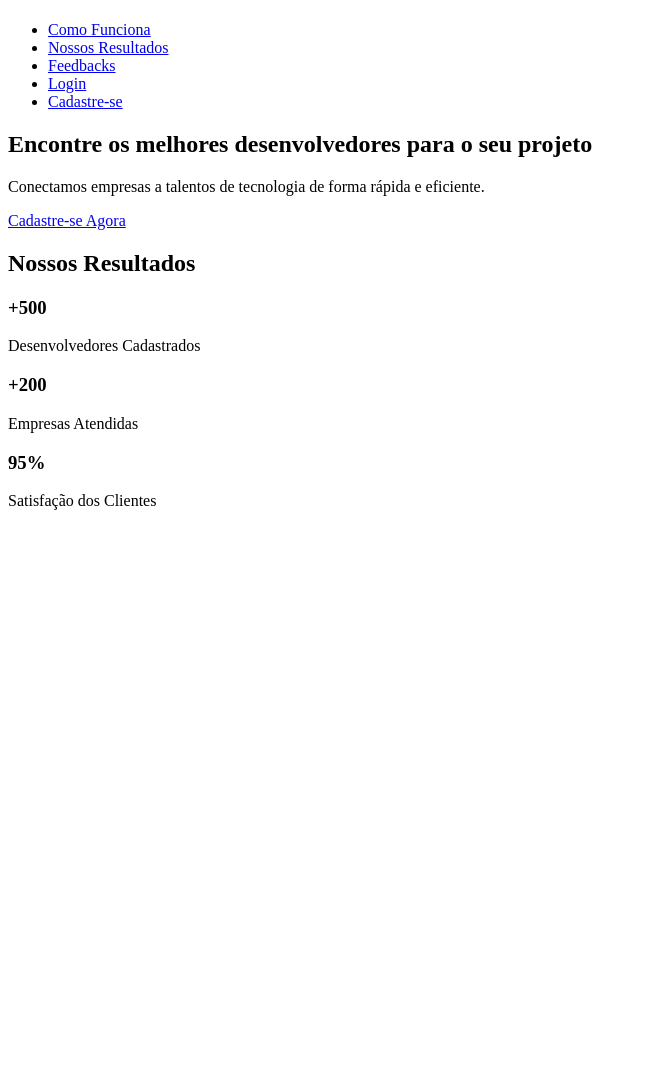
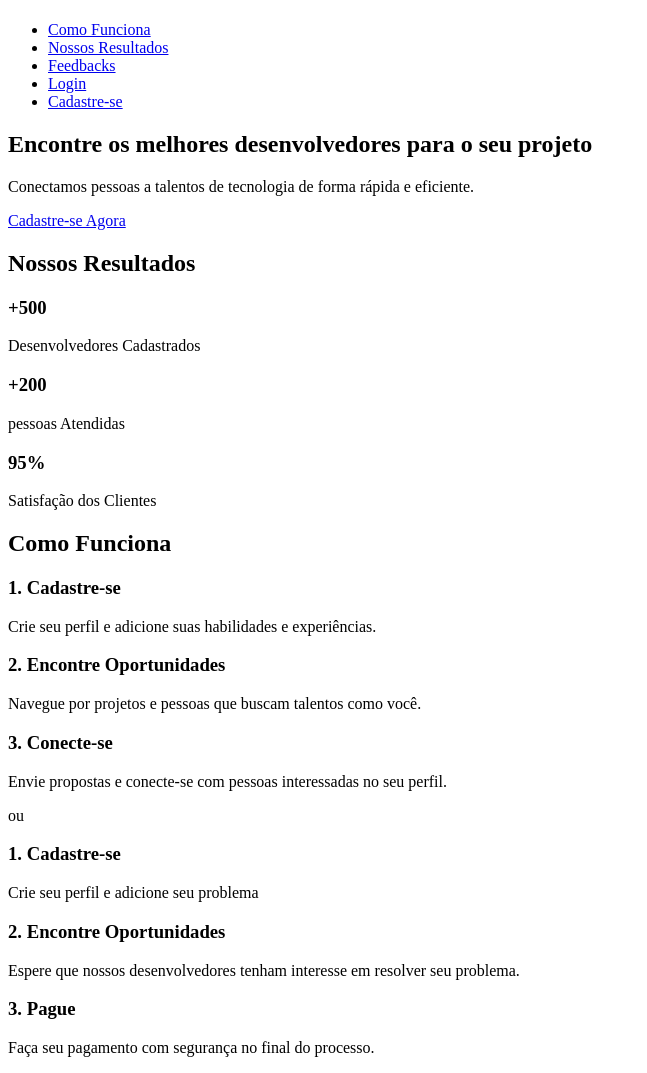
Before and after one commit to TheoNogueiraVirginio/99dev, a Flask app: template templates/home.html in a window 1280 px wide; the page is wider, and only the part inside the window is pictured. Shown: the part 1031-2104 px from the top of that part, without its empty margins (0-647 px from the left). Before the commit the page ends 1541 px from the top of that part, so only its background shows below. Run offline with Flask 3, Linux system fonts and the light colour scheme; the template is opened without the code that fills it, so the values that code supplies are empty.

Commit message:
feat(home): estruturação da seção de como funciona

```diff
--- a/templates/home.html
+++ b/templates/home.html
@@ -27,7 +27,7 @@
             <div class="overlay"></div>
             <div class="content">
                 <h1>Encontre os melhores desenvolvedores para o <span>seu projeto</span></h1>
-                <p>Conectamos empresas a talentos de tecnologia de forma rápida e eficiente.</p>
+                <p>Conectamos pessoas a talentos de tecnologia de forma rápida e eficiente.</p>
                 <div class="buttons">
                     <a href="#" class="btn">Cadastre-se Agora</a>
                 </div>
@@ -42,7 +42,7 @@
                 </div>
                 <div class="card">
                     <h3>+200</h3>
-                    <p>Empresas Atendidas</p>
+                    <p>pessoas Atendidas</p>
                 </div>
                 <div class="card">
                     <h3>95%</h3>
@@ -50,6 +50,39 @@
                 </div>
             </div>
         </section>
+        <section class="funciona">
+            <h2>Como Funciona</h2>
+            <div class="steps">
+                <div class="step">
+                    <h3>1. Cadastre-se</h3>
+                    <p>Crie seu perfil e adicione suas habilidades e experiências.</p>
+                </div>
+                <div class="step">
+                    <h3>2. Encontre Oportunidades</h3>
+                    <p>Navegue por projetos e pessoas que buscam talentos como você.</p>
+                </div>
+                <div class="step">
+                    <h3>3. Conecte-se</h3>
+                    <p>Envie propostas e conecte-se com pessoas interessadas no seu perfil.</p>
+                </div>
+            </div>
+            <p>ou</p>
+            <div class="steps">
+                <div class="step">
+                    <h3>1. Cadastre-se</h3>
+                    <p>Crie seu perfil e adicione seu problema</p>
+                </div>
+                <div class="step">
+                    <h3>2. Encontre Oportunidades</h3>
+                    <p>Espere que nossos desenvolvedores tenham interesse em resolver seu problema.</p>
+                </div>
+                <div class="step">
+                    <h3>3. Pague</h3>
+                    <p>Faça seu pagamento com segurança no final do processo.</p>
+                </div>
+            </div>
+
+        </section>
     </main>
 </body>
 </html>
```
